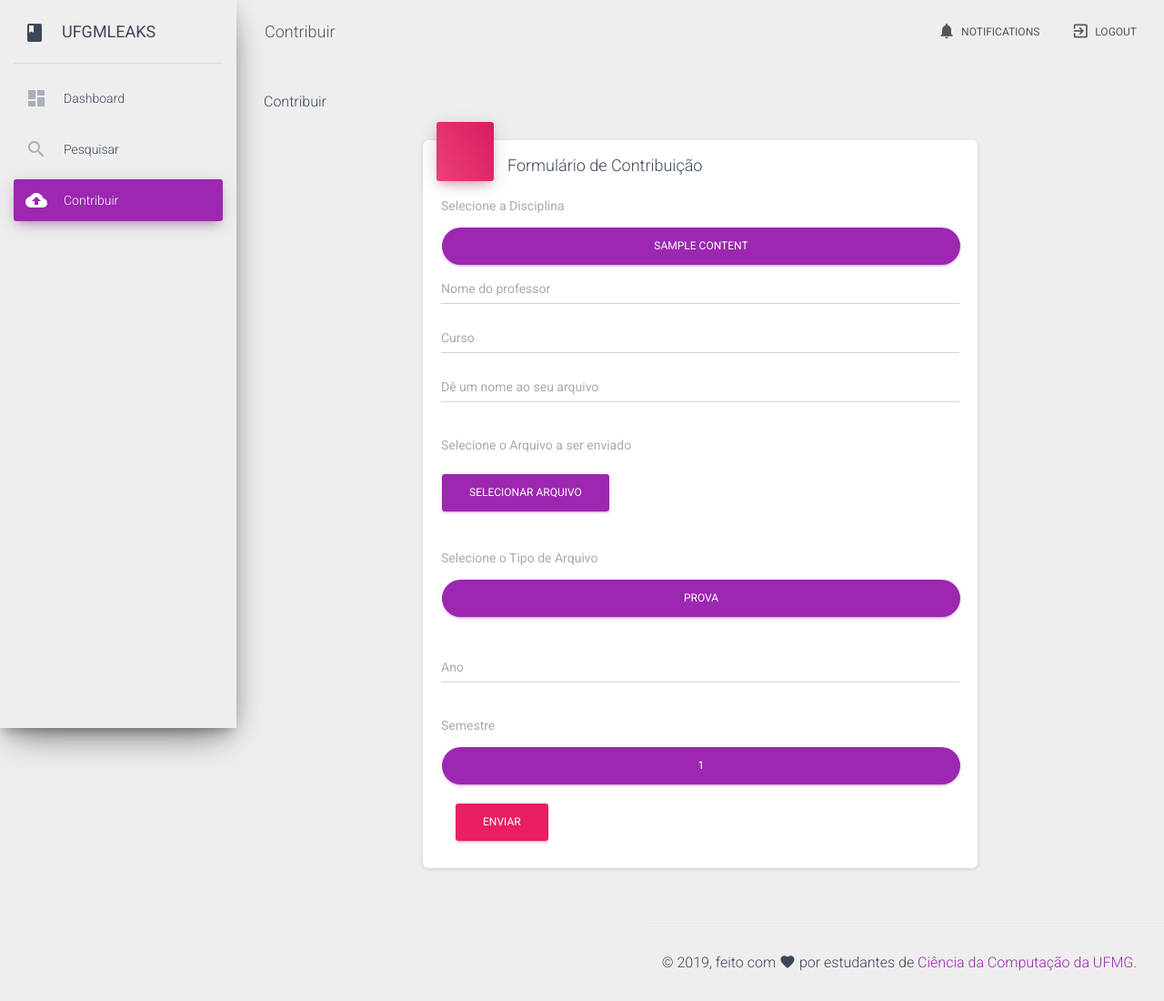
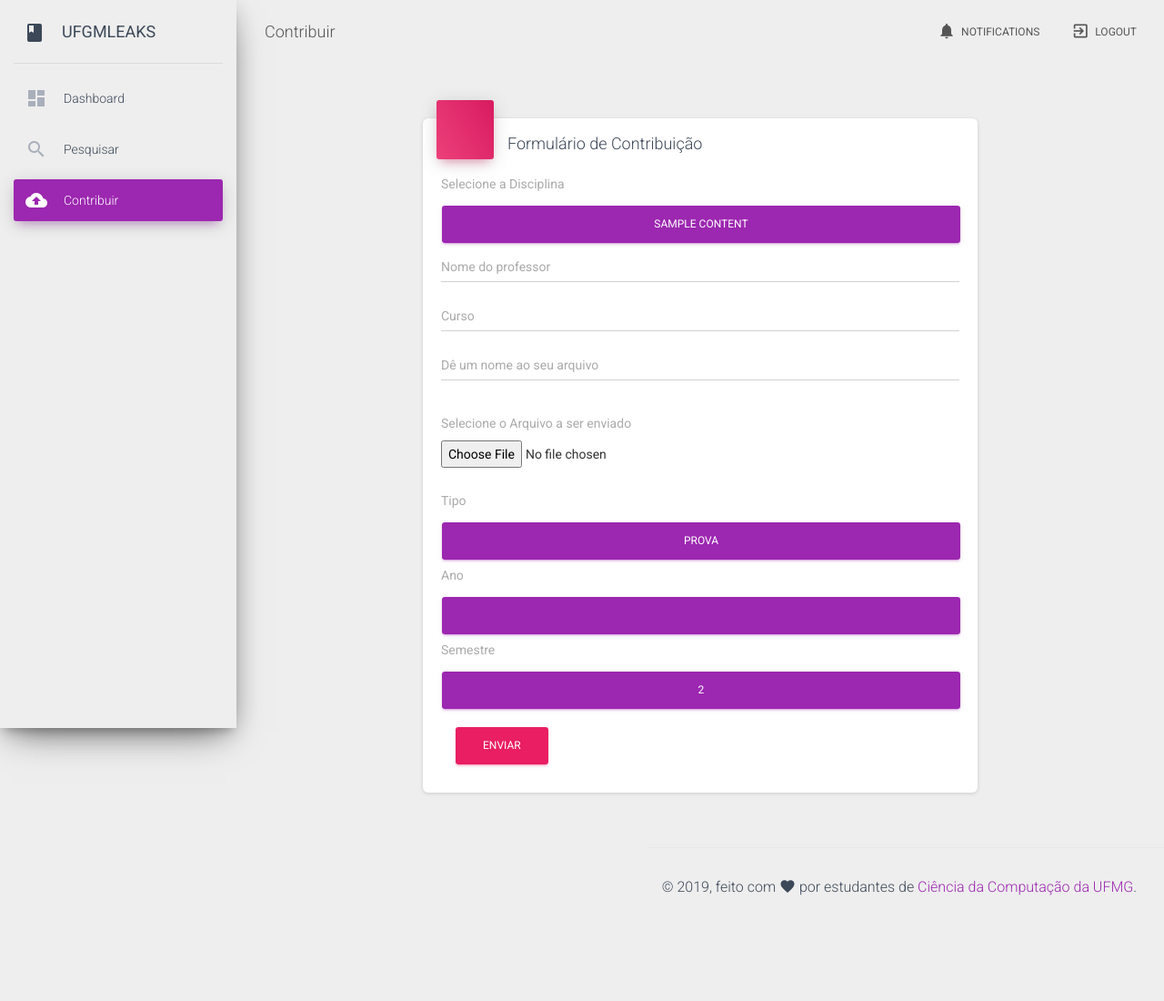
Before and after one commit to brenopoggiali/UfmgLeaks, a Flask app: template templates/contribuir.html in a window 1280 px wide. Shown: the whole page at 91% size. After the commit the page ends 984 px from the top, so only its background shows below. Run offline with Flask 2, Linux system fonts and the light colour scheme; data comes from the database, SQL or seed files in the repository; both versions use the stored data as it was after the commit; the template is opened without the code that fills it: most values are stand-ins (such as "Sample title", 1, 10 or a date in 2020); lists and menus that the app fills with data are empty; some libraries are stand-ins or nearby versions.

Commit message:
Update form frontend

```diff
--- a/app.py
+++ b/app.py
@@ -5,6 +5,7 @@
 import json
 import os
 import sqlite3
+import datetime
 import pandas as pd
 from flask import Flask, flash, escape, request, render_template, redirect, url_for
 from flask_wtf.file import FileField
@@ -132,12 +133,15 @@
 @app.route('/contribuir', methods=['GET', 'POST'])
 # @login_required
 def contribuir():
+    conn = sqlite3.connect('instance/database.sqlite')
+    c = conn.cursor()
+    disciplinas = pd.read_sql( "SELECT nome FROM Disciplina ORDER BY nome", conn)
+    today = datetime.datetime.now()
+    year = today.year
+    semester = ((today.month-1)//6)+1
 
     if request.method == 'GET':
-        conn = sqlite3.connect('instance/database.sqlite')
-        disciplinas = pd.read_sql(
-            "SELECT nome FROM Disciplina ORDER BY nome", conn)
-        return render_template('contribuir.html', disciplinas=disciplinas)
+        return render_template('contribuir.html', disciplinas=disciplinas, year=year, semester=semester)
 
     elif request.method == 'POST':
         disciplina = request.form["disciplina"]
@@ -147,9 +151,6 @@
         tipoArquivo = request.form["tipoArquivo"]
         ano = request.form["ano"]
         semestre = request.form["semestre"]
-
-        conn = sqlite3.connect('instance/database.sqlite')
-        c = conn.cursor()
 
         user_id = current_user.get_id()
         disciplina_id = pd.read_sql(
@@ -164,9 +165,7 @@
             file = request.files['fileUpload']
             f = allFiles.save(file)
 
-        disciplinas = pd.read_sql(
-            "SELECT nome FROM Disciplina ORDER BY nome", conn)
-        return render_template('contribuir.html', disciplinas=disciplinas)
+        return render_template('contribuir.html', disciplinas=disciplinas, year=year, semester=semester)
 
 
 @login_manager.unauthorized_handler
--- a/requirements.txt
+++ b/requirements.txt
@@ -3,3 +3,4 @@
 flask_bcrypt
 pandas==0.25.1
 flask_wtf==0.14
+flask_uploads==0.2.1
--- a/templates/contribuir.html
+++ b/templates/contribuir.html
@@ -1,5 +1,14 @@
-{% extends "layout.html" %} {% block page_title %} Contribuir {% endblock %} {%
-block sidebar %}
+{% extends "layout.html" %}
+
+{% block page_title %}
+  Contribuir
+{% endblock %}
+
+{% block page_h1 %}
+    Contribuir
+{% endblock %}
+
+{% block sidebar %}
 <li class="nav-item">
   <a class="nav-link" href="/dashboard">
     <i class="material-icons">dashboard</i>
@@ -18,10 +27,9 @@
     <p>Contribuir</p>
   </a>
 </li>
-{% endblock %} {% block content %}
-{% block page_h1 %}
-    Contribuir
 {% endblock %}
+
+{% block content %}
 <div class="col-md-8 offset-md-2">
   <div class="card">
     <div class="card-header card-header-rose card-header-icon">
@@ -32,14 +40,13 @@
     </div>
     <div class="card-body">
       <form method="post" action="{{ url_for('contribuir') }}" enctype="multipart/form-data">
-        <label> Selecione a Disciplina</label> <br />
+        <label> Selecione a Disciplina</label>
         <select
           name="disciplina"
-          class="btn btn-primary btn-round
-                    btn-block"
+          class="btn btn-primary btn-block"
         >
           {% for coluna, content in disciplinas.iterrows() %}
-          <option value="{{ content.nome }}">{{ content.nome }}</option>
+            <option value="{{ content.nome }}">{{ content.nome }}</option>
           {% endfor %}
         </select>
 
@@ -71,33 +78,17 @@
           />
         </div>
         <br />
+
         <label> Selecione o Arquivo a ser enviado </label> <br />
-        <div class="form-group bmd-form-group">
-            <span class="btn btn-primary btn-file"> Selecionar Arquivo
-              <input
-                      type=file
-                      name=fileUpload
-                      class="form-control"
-                      id="fileUpload"
-              >
-            </span>
-{#            <input type=submit class="btn btn-success" value=Upload>#}
-{#            <input#}
-{#            type="file"#}
-{#            class="form-control"#}
-{#            id="file"#}
-{#            name="file"#}
-{#          />#}
-{#            <input type="submit" value="Selecione o arquivo..."/>#}
-        </div>
+        <input type="file" name=fileUpload id="fileUpload" accept="application/pdf">
 
         <br />
-        <label> Selecione o Tipo de Arquivo</label> <br />
+        <br />
+        <label>Tipo</label>
 
         <select
           name="tipoArquivo"
-          class="btn btn-primary btn-round
-                    btn-block"
+          class="btn btn-primary btn-block"
         >
           <option value="prova">Prova</option>
           <option value="listaExercicios">Lista de Exercícios</option>
@@ -108,28 +99,22 @@
           <option value="outro">Outro</option>
         </select>
 
-        <br />
-        <div class="form-group bmd-form-group">
-          <input
-            type="text"
-            class="form-control"
-            placeholder="Ano"
-            id="ano"
-            name="ano"
-          />
-        </div>
+        <label>Ano</label>
+          <select id="ano" name="ano" class="btn btn-primary btn-block">
+            {% for ano in range(year, 1990, -1) %}
+              <option value="{{ano}}">{{ ano }}</option>>
+            {% endfor %}
+          </select>
 
-        <br />
         <label>Semestre</label>
-        <br />
-
-        <select
-          name="semestre"
-          class="btn btn-primary btn-round
-                    btn-block"
-        >
-          <option value="um">1</option>
-          <option value="dois">2</option>
+        <select name="semestre" class="btn btn-primary btn-block">
+          {% if semester == 1 %}
+            <option value="1" selected>1</option>
+            <option value="2">2</option>
+          {% else %}
+            <option value="1">1</option>
+            <option value="2" selected>2</option>
+          {% endif %}
         </select>
 
         <div class="card-footer">
```
Also changed, not shown: instance/database.sqlite.
